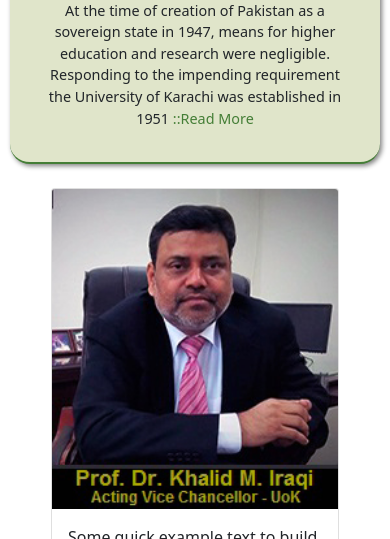
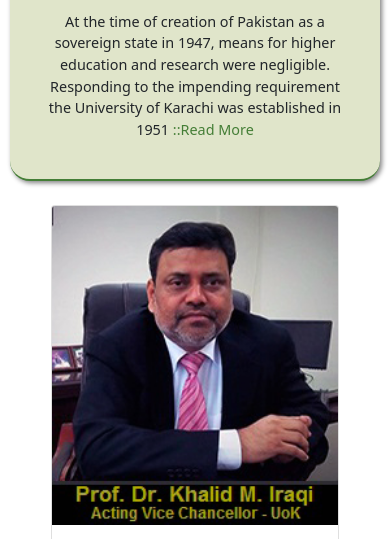
Before and after one commit to Drago78624/KU-2.0, a plain HTML site: page index.html in a window 390 px wide. Shown: the part 561-1100 px from the top of the page. Drawn offline with nearby package versions, Linux system fonts and the light colour scheme.

Commit message:
KU version 2.0 (responsive)

```diff
--- a/style.css
+++ b/style.css
@@ -188,7 +188,7 @@ body {
     flex-direction: column;
     align-items: center;
     border-radius: 20px;
-    height: 30%;
+    height: 32%;
     max-width: 62rem;
     border-bottom: 2px solid #447E36;
     box-shadow: 2px 2px 5px gray;
```
